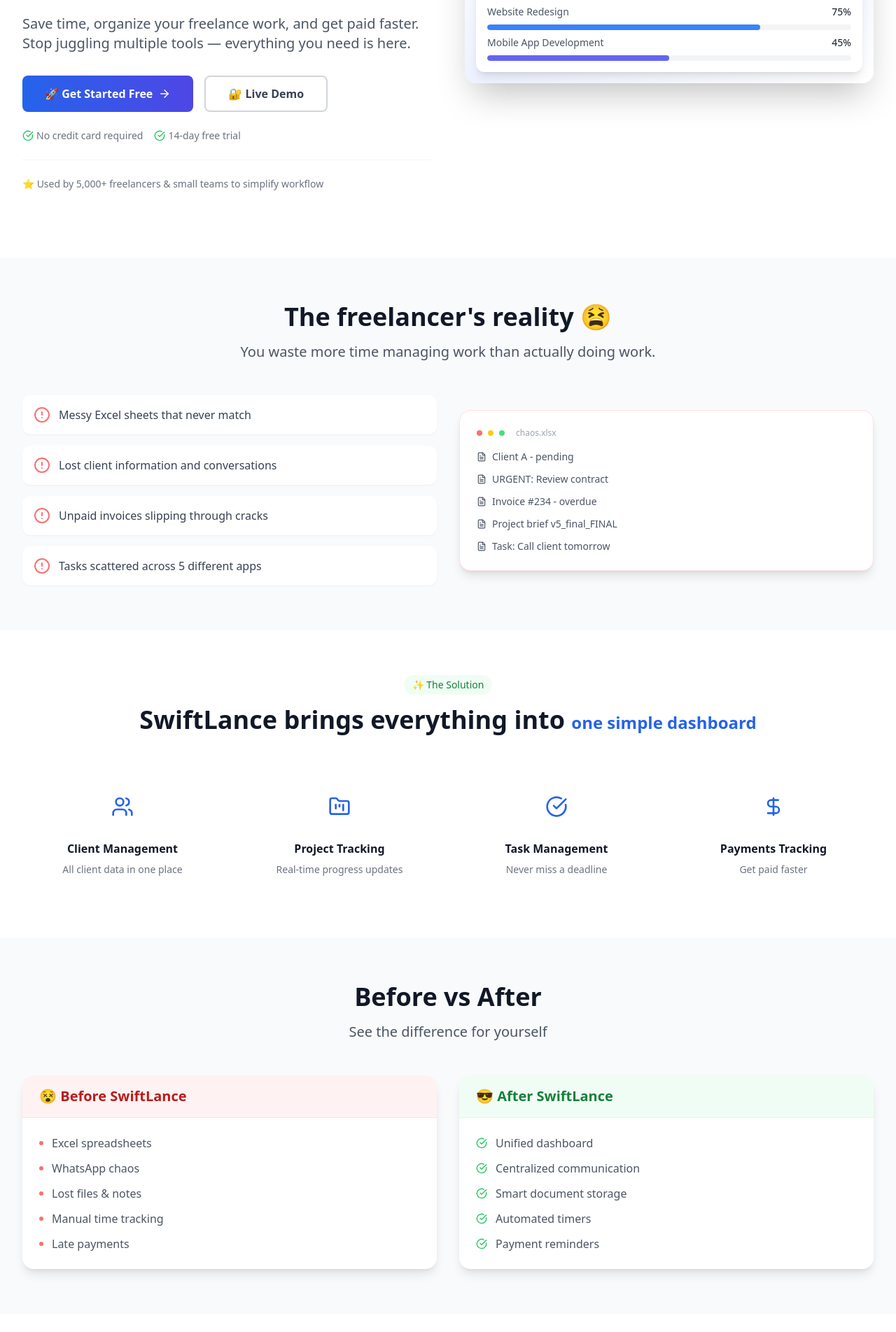
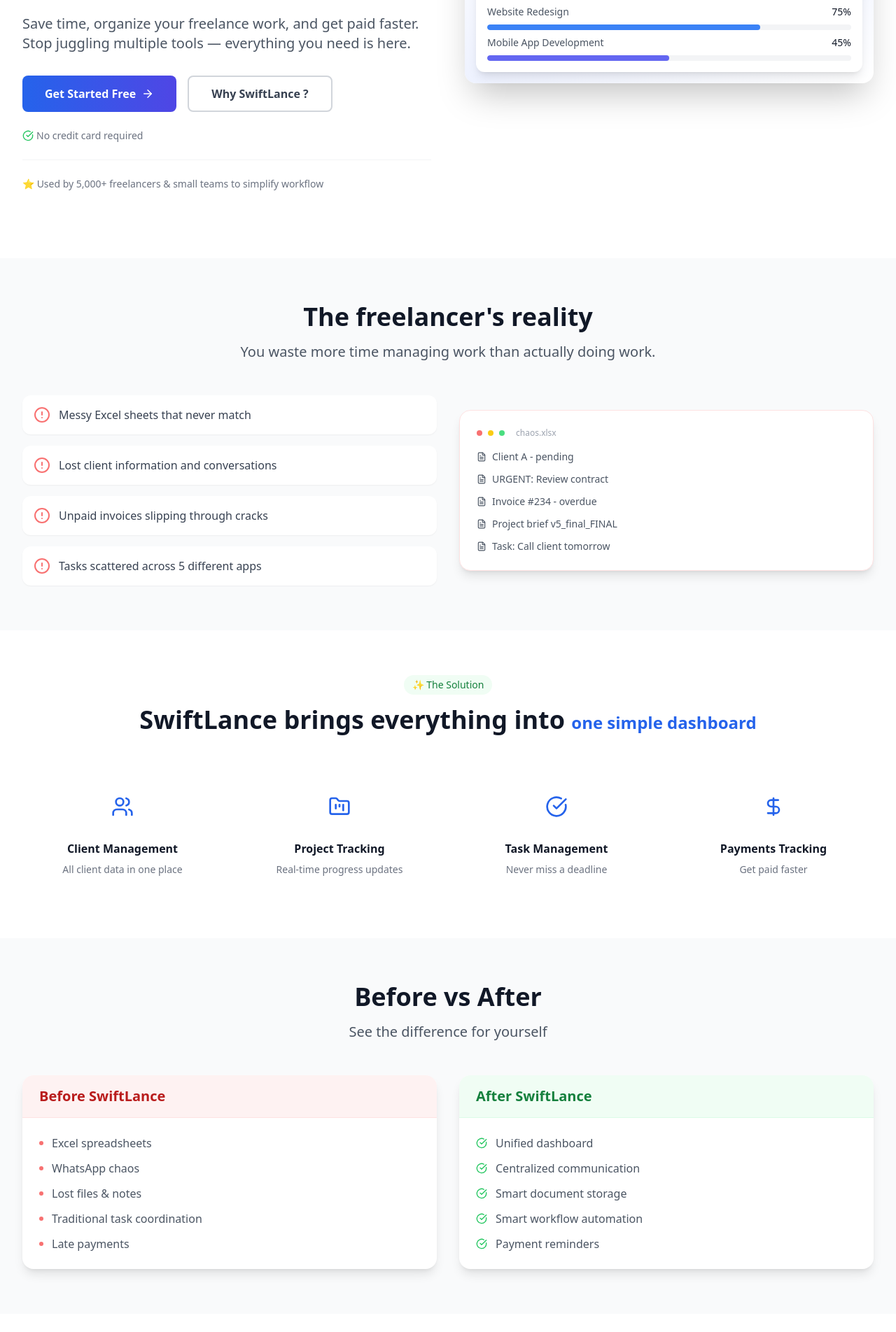
Before and after one commit to fatimaZahraCHARROUD/SwiftLance, a React (Vite) app in the folder frontend/: page / in a window 1280 px wide. Shown: the part 416-2320 px from the top of the page at 70% size. Built offline with nearby package versions, Linux system fonts and the light colour scheme.

Commit message:
modification home & title

```diff
--- a/frontend/index.html
+++ b/frontend/index.html
@@ -5,7 +5,7 @@
     <meta charset="UTF-8" />
     <link rel="icon" type="image/svg+xml" href="/favicon.svg" />
     <meta name="viewport" content="width=device-width, initial-scale=1.0" />
-    <title>frontend</title>
+    <title>Swiftlance</title>
     <script src="https://cdn.tailwindcss.com"></script>
   </head>
   <body>
--- a/frontend/src/App.jsx
+++ b/frontend/src/App.jsx
@@ -31,7 +31,7 @@
         {/* 🔓 PUBLIC PART */}
         {/*<Route path="/" element={<PublicLayout />}>*/}
           <Route index element={<Home />} />
-          <Route path="login" element={<Login />} />
+          <Route path="/login" element={<Login />} />
           <Route path="/register" element={<Register />} />
 
         {/*</Route>*/}
--- a/frontend/src/pages/public/Home.jsx
+++ b/frontend/src/pages/public/Home.jsx
@@ -100,6 +100,7 @@
   );
 }
 const Home = () => {
+    const navigate = useNavigate();
 
 
 
@@ -120,8 +121,8 @@
     },
     {
       icon: Clock,
-      title: 'Task Timer',
-      description: 'Track billable hours automatically — no more guessing or manual time logs.',
+      title: 'Task Management',
+      description: 'Organize tasks, track progress, and keep your team aligned in one workspace.',
       color: 'bg-green-50',
       iconColor: 'text-green-600'
     },
@@ -179,8 +180,8 @@
     'Tasks scattered across 5 different apps'
   ];
 
-  const beforeItems = ['Excel spreadsheets', 'WhatsApp chaos', 'Lost files & notes', 'Manual time tracking', 'Late payments'];
-  const afterItems = ['Unified dashboard', 'Centralized communication', 'Smart document storage', 'Automated timers', 'Payment reminders'];
+  const beforeItems = ['Excel spreadsheets', 'WhatsApp chaos', 'Lost files & notes', 'Traditional task coordination', 'Late payments'];
+  const afterItems = ['Unified dashboard', 'Centralized communication', 'Smart document storage', 'Smart workflow automation', 'Payment reminders'];
 
   return (
     <div className="min-h-screen bg-white">
@@ -205,8 +206,11 @@
                 Save time, organize your freelance work, and get paid faster. Stop juggling multiple tools — everything you need is here.
               </p>
              <div className="flex flex-col sm:flex-row gap-4 mb-6">
-                <button className="bg-gradient-primary text-white px-8 py-3 rounded-lg font-semibold hover:shadow-lg transition-all flex items-center justify-center gap-2">
-                  🚀 Get Started Free
+  <button
+    onClick={() => navigate("/login")}
+    className="bg-gradient-primary text-white px-8 py-3 rounded-lg font-semibold hover:shadow-lg transition-all flex items-center justify-center gap-2"
+  >
+    Get Started Free
     <svg
       xmlns="http://www.w3.org/2000/svg"
       width="18"
@@ -224,8 +228,16 @@
       <path d="m12 5 7 7-7 7"></path>
     </svg>
   </button>
-                <button className="border-2 border-gray-300 text-gray-700 px-8 py-3 rounded-lg font-semibold hover:border-gray-400 transition-colors">
-                  🔐 Live Demo
+
+  <button
+    onClick={() =>
+      document
+        .getElementById("transformation")
+        ?.scrollIntoView({ behavior: "smooth" })
+    }
+    className="border-2 border-gray-300 text-gray-700 px-8 py-3 rounded-lg font-semibold hover:border-gray-400 transition-colors"
+  >
+    Why SwiftLance ?
   </button>
 </div>
               <div className="flex items-center gap-4 text-sm text-gray-500">
@@ -233,10 +245,7 @@
                   <CheckCircle size={16} className="text-green-500" />
                   <span>No credit card required</span>
                 </div>
-                <div className="flex items-center gap-1">
-                  <CheckCircle size={16} className="text-green-500" />
-                  <span>14-day free trial</span>
-                </div>
+
               </div>
               <div className="mt-6 pt-6 border-t border-gray-100">
                 <p className="text-sm text-gray-500">
@@ -298,7 +307,7 @@
         <div className="max-w-7xl mx-auto px-4 sm:px-6 lg:px-8">
           <div className="text-center mb-12">
             <h2 className="text-3xl md:text-4xl font-bold text-gray-900 mb-4">
-              The freelancer's reality 😫
+              The freelancer's reality
             </h2>
             <p className="text-xl text-gray-600 max-w-2xl mx-auto">
               You waste more time managing work than actually doing work.
@@ -379,7 +388,7 @@
             <div className="bg-white rounded-2xl shadow-lg overflow-hidden">
               <div className="bg-red-50 px-6 py-4 border-b border-red-100">
                 <h3 className="text-xl font-semibold text-red-700 flex items-center gap-2">
-                  😵 Before SwiftLance
+                  Before SwiftLance
                 </h3>
               </div>
               <div className="p-6 space-y-3">
@@ -394,7 +403,7 @@
             <div className="bg-white rounded-2xl shadow-lg overflow-hidden">
               <div className="bg-green-50 px-6 py-4 border-b border-green-100">
                 <h3 className="text-xl font-semibold text-green-700 flex items-center gap-2">
-                  😎 After SwiftLance
+                   After SwiftLance
                 </h3>
               </div>
               <div className="p-6 space-y-3">
@@ -485,8 +494,8 @@
 
           <div className="flex flex-col sm:flex-row gap-4 justify-center">
 
-            <button className="bg-white text-blue-600 px-8 py-3 rounded-lg font-semibold hover:shadow-xl transition-all flex items-center justify-center gap-2">
-              🚀 Get Started Free
+            <button onClick={()=>navigate("/register")} className="bg-white text-blue-600 px-8 py-3 rounded-lg font-semibold hover:shadow-xl transition-all flex items-center justify-center gap-2">
+               Get Started Free
               <svg
                 xmlns="http://www.w3.org/2000/svg"
                 width="18"
@@ -505,14 +514,14 @@
               </svg>
             </button>
 
-            <button className="border-2 border-white text-white px-8 py-3 rounded-lg font-semibold hover:bg-white/10 transition-colors">
-              🔐 Login Now
+            <button onClick={()=>navigate("/login")} className="border-2 border-white text-white px-8 py-3 rounded-lg font-semibold hover:bg-white/10 transition-colors">
+               Login Now
             </button>
 
           </div>
 
           <p className="text-blue-100 text-sm mt-6">
-            No credit card required • 14-day free trial • Cancel anytime
+            No credit card required
           </p>
 
         </div>
```
Lines whose indentation alone changed are shown as unchanged.
